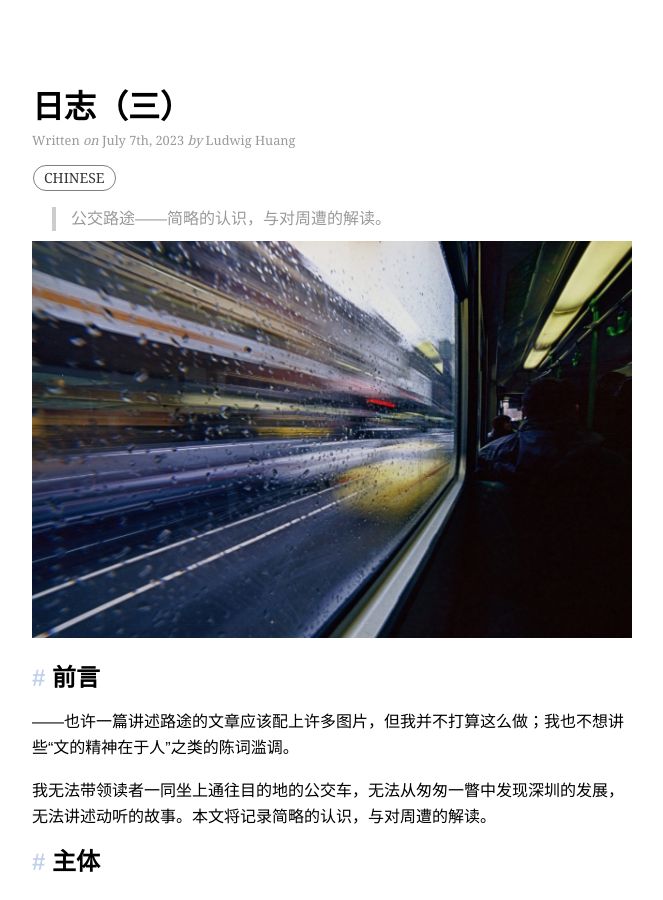
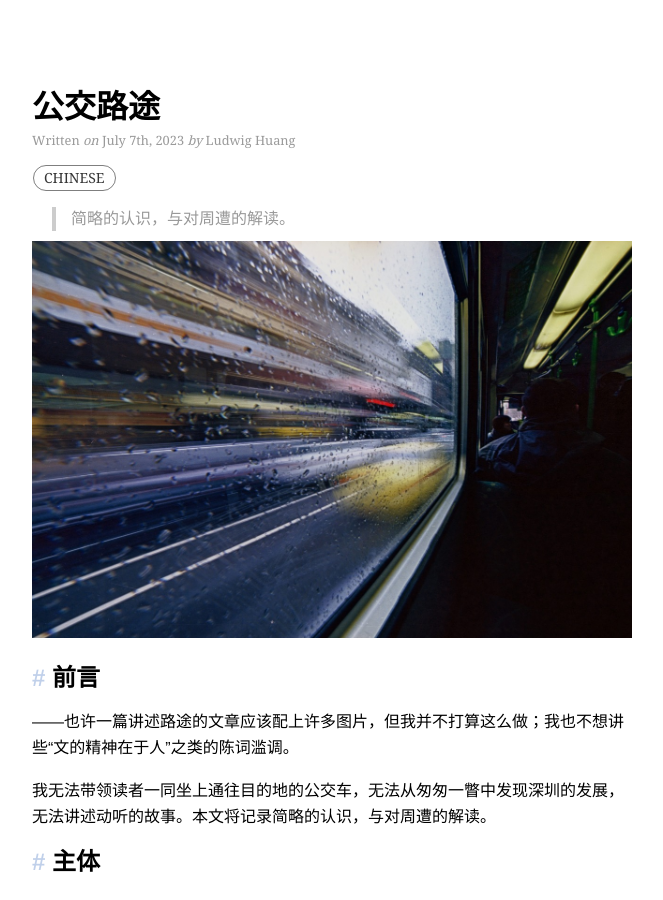
Before and after one commit to huang-feiyu/huang-feiyu.github.io, a Jekyll site: the page built from _posts/2023-07-07-diary-3.md, in a window 1280 px wide and 900 px high. Shown: the whole window, without its empty margins (308-971 px from the left). Built offline with Jekyll 4.4.1, drawn with Linux system fonts in a browser that asks for light colours; nearby versions of some CDN libraries.

Commit message:
post: update name

```diff
--- a/_posts/2023-07-07-diary-3.md
+++ b/_posts/2023-07-07-diary-3.md
@@ -1,12 +1,12 @@
 ---
 layout:      post
-title:       日志（三）
+title:       公交路途
 author:      Ludwig Huang
 categories:  diary
 tags:        [chinese]
 image:       bus-1.jpg
 toc:         false
-description: 公交路途——简略的认识，与对周遭的解读。
+description: 简略的认识，与对周遭的解读。
 ---
 
 ### 前言
```
